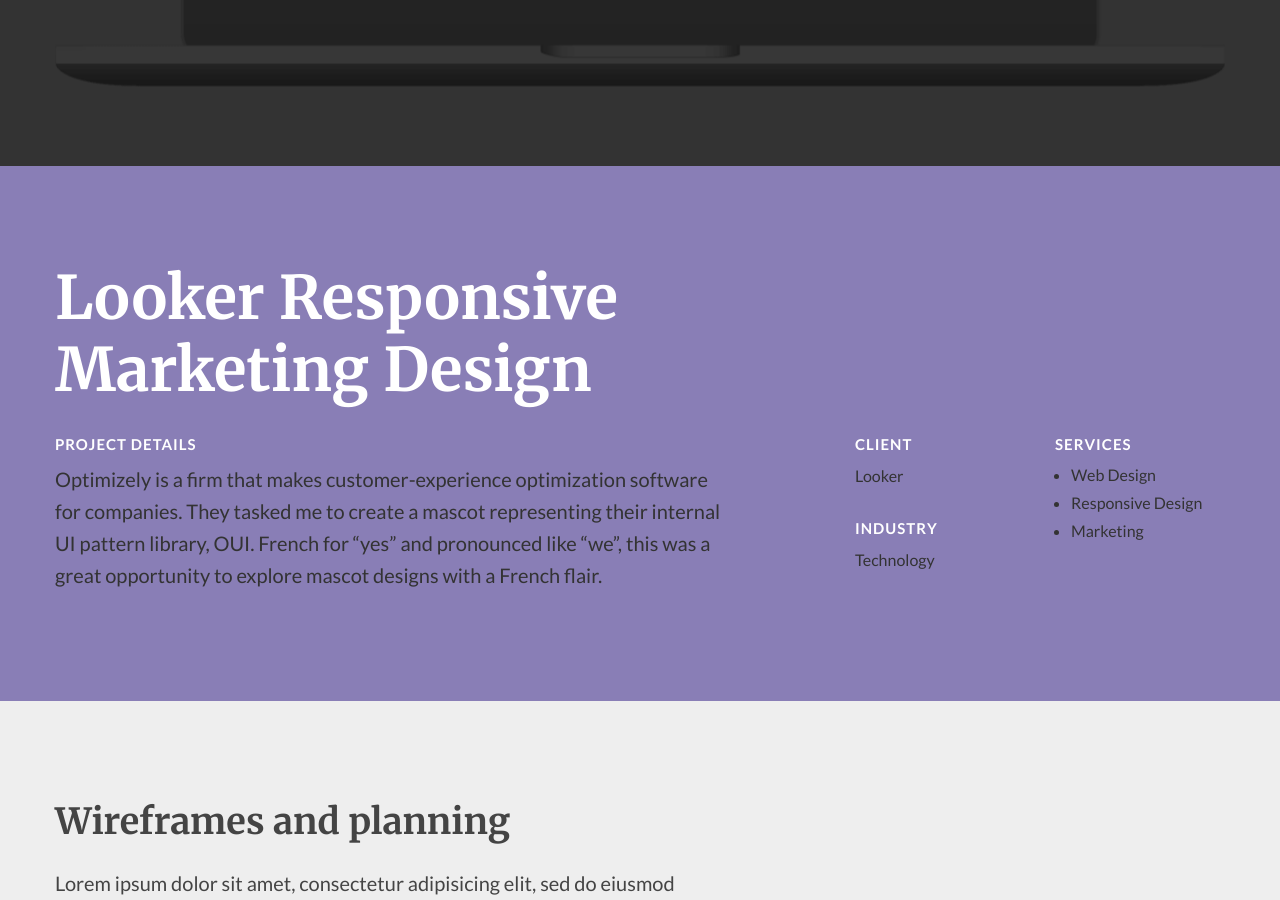
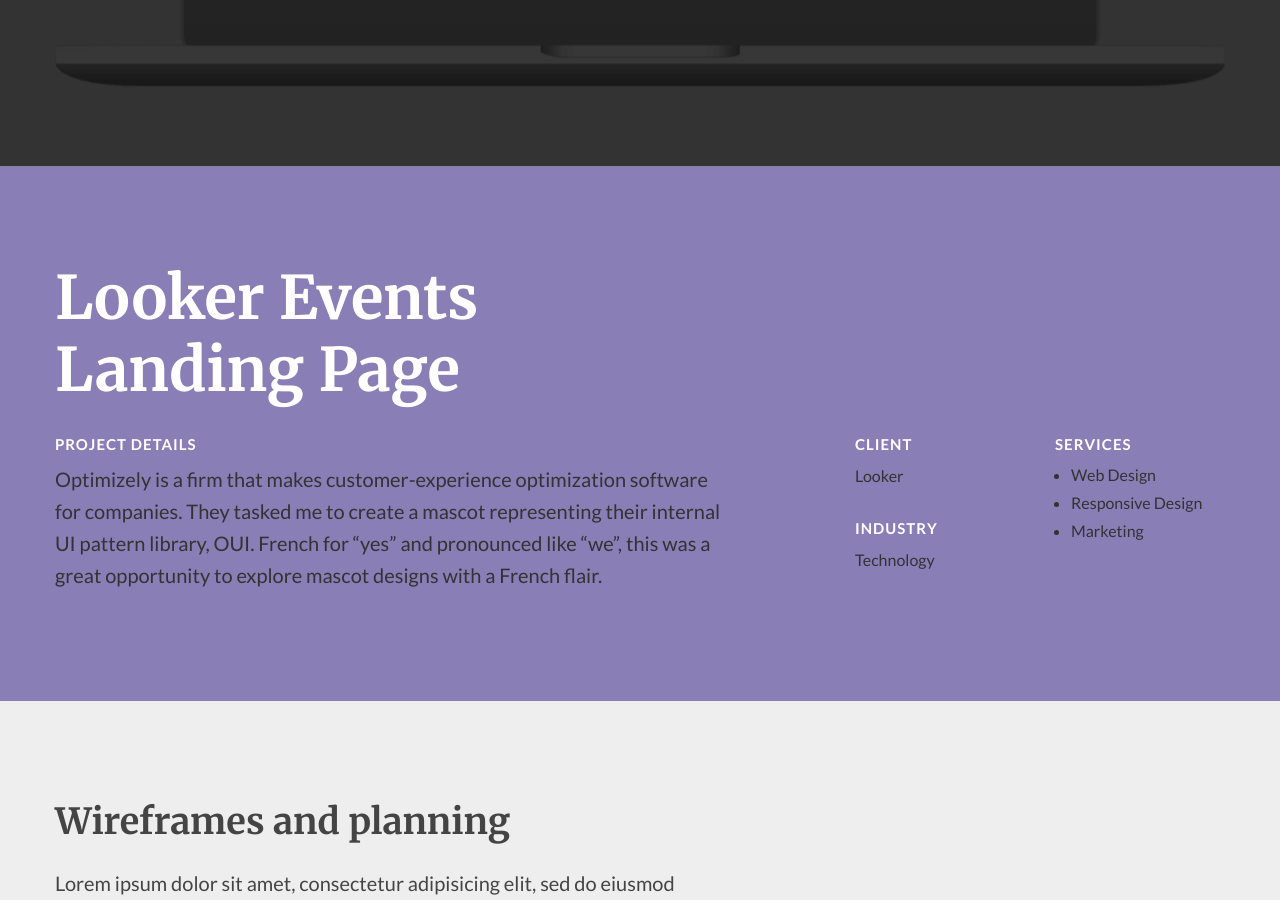
Before and after one commit to btamps/btamps.github.io, a Jekyll site: the page built from _posts/2016-04-10-looker-landing-page.markdown, in a window 1280 px wide and 900 px high, scrolled down 724 px. Built offline with Jekyll 4.4.1, drawn with Linux system fonts in a browser that asks for light colours; nearby versions of some CDN libraries.

Commit message:
changed name of landing page file

```diff
--- a/_posts/2016-04-10-pagerduty-summit.markdown
+++ b/_posts/2016-04-10-looker-landing-page.markdown
@@ -1,5 +1,5 @@
 ---
-title:  "Looker Responsive Marketing Design"
+title:  "Looker Events Landing Page"
 subhead: "Case Study"
 categories: ["Web Design", "Responsive Design", "Marketing"]
 author: Billy Tamplin
```
